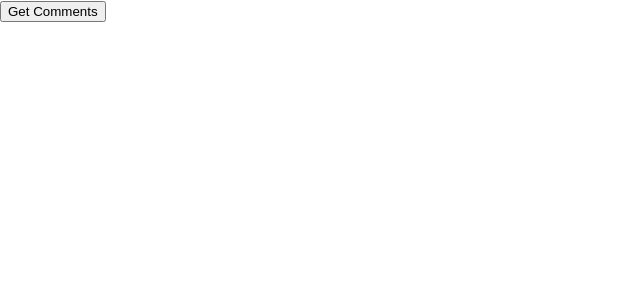
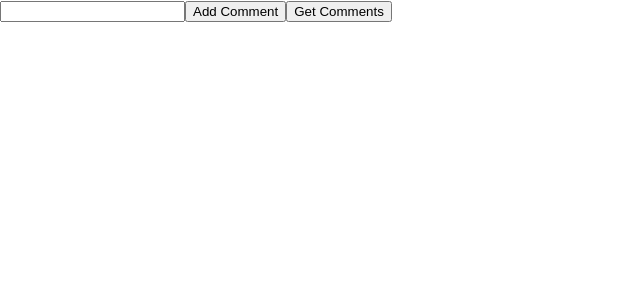
Before and after one commit to itsparasbisht/learn-next, a Next.js app: page /comments in a window 1280 px wide. Shown: the top 300 px of the page, without its empty margins (0-640 px from the left). Built offline with nearby package versions, Linux system fonts and the light colour scheme.

Commit message:
post api

```diff
--- a/pages/api/comments/index.js
+++ b/pages/api/comments/index.js
@@ -1,5 +1,15 @@
 import { comments } from "../../../data/comments";
 
 export default function handler(req, res) {
-  res.status(200).json(comments);
+  if (req.method === "GET") {
+    res.status(200).json(comments);
+  } else if (req.method === "POST") {
+    const comment = req.body.comment;
+    const newComment = {
+      id: Date.now(),
+      text: comment,
+    };
+    comments.push(newComment);
+    res.status(201).json(newComment);
+  }
 }
--- a/pages/comments/index.js
+++ b/pages/comments/index.js
@@ -1,15 +1,36 @@
 import { useState } from "react";
 
 export default function Comments() {
-  const [comments, setComments] = useState();
+  const [comments, setComments] = useState([]);
+  const [comment, setComment] = useState("");
 
   const getComments = async () => {
     const res = await fetch("/api/comments");
     const data = await res.json();
     setComments(data);
   };
+
+  const addComment = async () => {
+    const res = await fetch("/api/comments", {
+      method: "POST",
+      body: JSON.stringify({ comment }),
+      headers: {
+        "Content-Type": "application/json",
+      },
+    });
+
+    const data = await res.json();
+    console.log(data);
+  };
+
   return (
     <div>
+      <input
+        type="text"
+        value={comment}
+        onChange={(e) => setComment(e.target.value)}
+      />
+      <button onClick={addComment}>Add Comment</button>
       <button onClick={getComments}>Get Comments</button>
       {comments &&
         comments.map((item) => (
```
